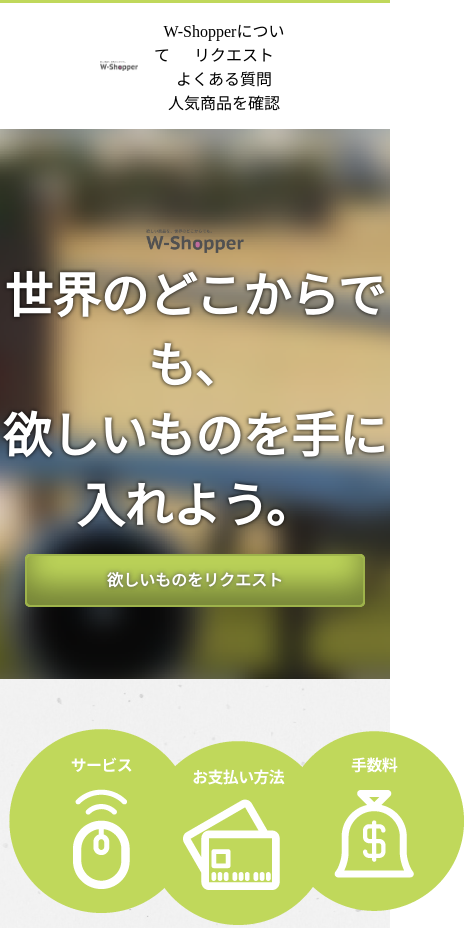
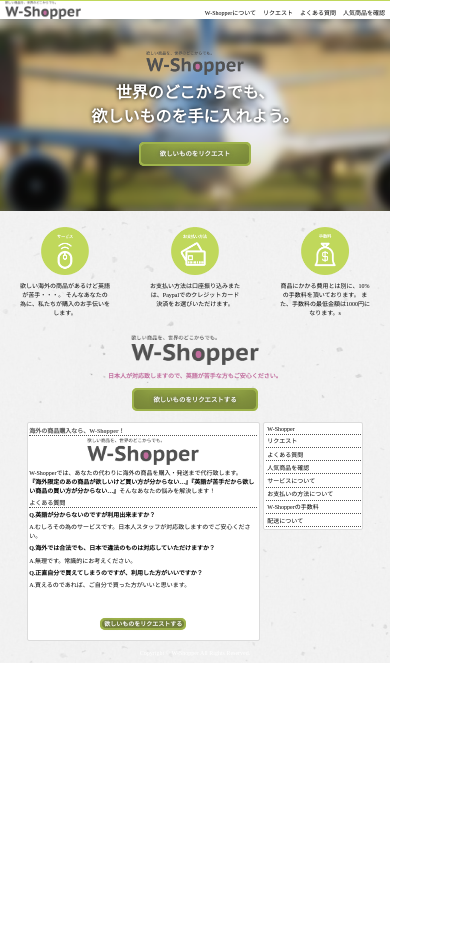
Before and after one commit to KAI0806/sample, a plain HTML site: page index.html in a window 390 px wide. Shown: the top 928 px of the page, 464 px wide, since content can reach past the window. After the commit the page ends 844 px from the top, so only its background shows below. Drawn offline with Linux system fonts and the light colour scheme.

Commit message:
CSSをレスポンシブ化しました。

```diff
--- a/index.css
+++ b/index.css
@@ -1,7 +1,7 @@
 @charset "utf-8";
 
 body {
-    font-family: "Avenir Next";
+    font-family: "kozuka-gothic-pr6n, sans-serif";
     margin: 0 auto;
     padding: 0;
     text-align: center;
@@ -40,6 +40,7 @@
 
 header a{
     margin-left: 20px;
+    font-size: .9em;
 }
 
 header a:hover{
@@ -62,7 +63,6 @@
     border: 2px solid #9eb34b;
     text-shadow: 0px 0px 4px #555;
     box-shadow: 0px -20px 30px 0px rgba(0,0,0,0.4) inset;
-    margin: 50px 0;
 }
 
 .requset:hover{
@@ -105,15 +105,16 @@
     opacity: 0.5;
 }
 
+h3{
+    color: #C16C9D;
+}
+
+/* Q&A */
 .container{
     display: flex;
     justify-content: center;
     align-items: flex-start;
     margin: 50px 0 30px 0;
-}
-
-h3{
-    color: #C16C9D;
 }
 
 .info, .sideMenu{
@@ -124,7 +125,6 @@
     padding: 1em;
 }
 
-/* Q&A */
 .info{
     width: 55%;
     padding: 1em;
@@ -174,3 +174,117 @@
     margin: 0;
     padding: 5px;
 }
+
+
+/* スマホ */
+@media only screen and (max-width: 420px){
+
+    /*  ヘッダー */
+    .space{
+        height: 1px;
+    }
+
+    header{
+        margin: 0 5px;
+    }
+
+    header a{
+        font-size: .1em;
+        margin-left: 3px;
+    }
+
+    /* メイン */
+    .eyeCatch{
+        height: 200px;
+    }
+
+    h1{
+        text-shadow: 0px 0px 4px black;
+        font-size: 100%;
+        margin:0 0 1em 0;
+    }
+
+    .requset{
+        font-size: 0.4em;
+        border-radius: 5px;
+        width: 15em;
+        padding: 1em 3em;
+        border: 2px solid #9eb34b;
+        text-shadow: 0px 0px 4px #555;
+        box-shadow: 0px -20px 30px 0px rgba(0,0,0,0.4) inset;
+    }
+
+    .eyeCatch{
+        background: url(eye_bg.png);
+        text-align: center;
+        height: 10em;
+        background-size: cover;
+        background-repeat: no-repeat;
+        color: white;
+        padding-block-start: 2em;
+    }
+
+    .contants{
+        align-items: flex-start;
+        margin: 1em auto;
+    }
+
+    .contant{
+        margin: 0 20px;
+    }
+
+    .contant img{
+        width: 3em;
+    }
+
+    .contant p{
+        font-size: .1em;
+    }
+
+    .coment{
+        margin-bottom: 1em;
+    }
+
+    .coment img{
+        width: 8em;
+    }
+
+    .coment h3{
+        font-size: .1em;
+        margin-bottom: 5em;
+    }
+
+    .container{
+        margin: 2em 3em;
+        font-size: .1em;
+    }
+
+    .info, .sideMenu{
+        margin: 0 1em;
+        padding: 1em;
+    }
+
+    .info{
+        width: 60%;
+    }
+
+    .info img{
+        width: 70em;
+    }
+
+    .info p{
+        margin-bottom: 2em;
+    }
+
+    .btn{
+        margin: 0 0 10px 0;
+    }
+
+    .sideMenu{
+        width: 25%;
+    }
+
+    footer{
+        font-size: .1em;
+    }
+}
```
